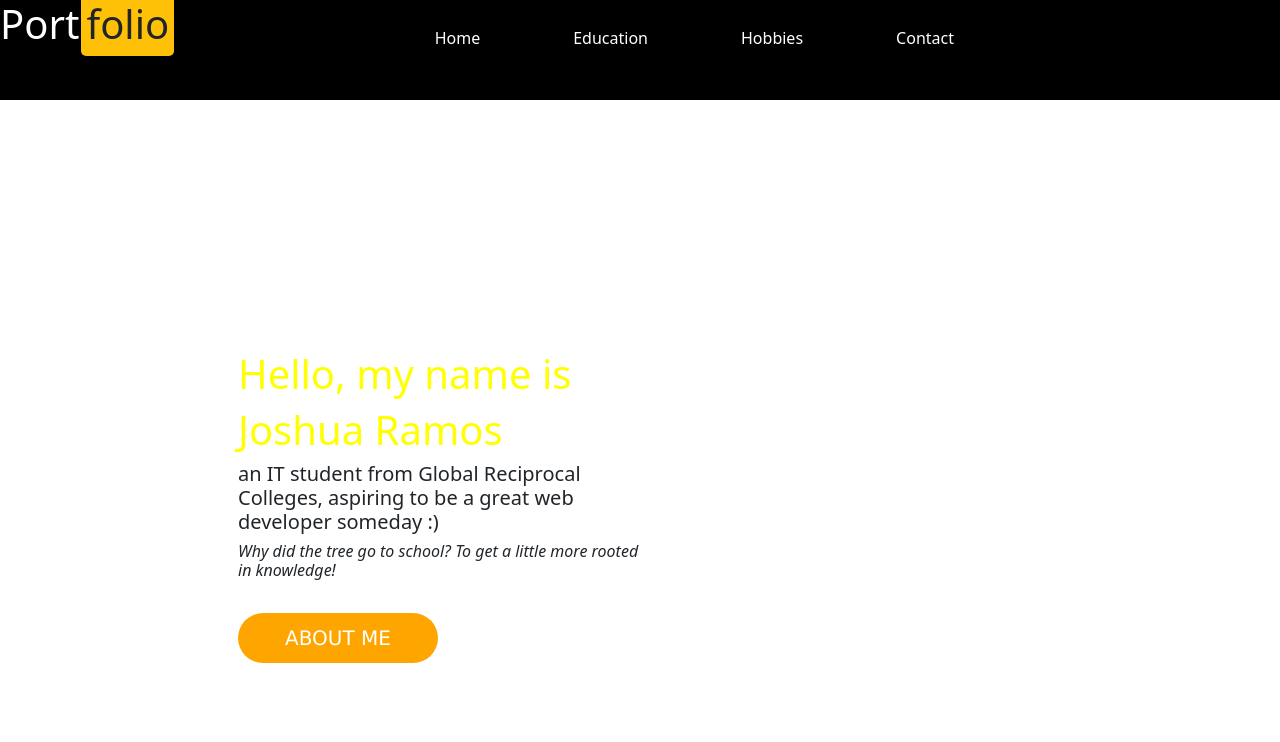
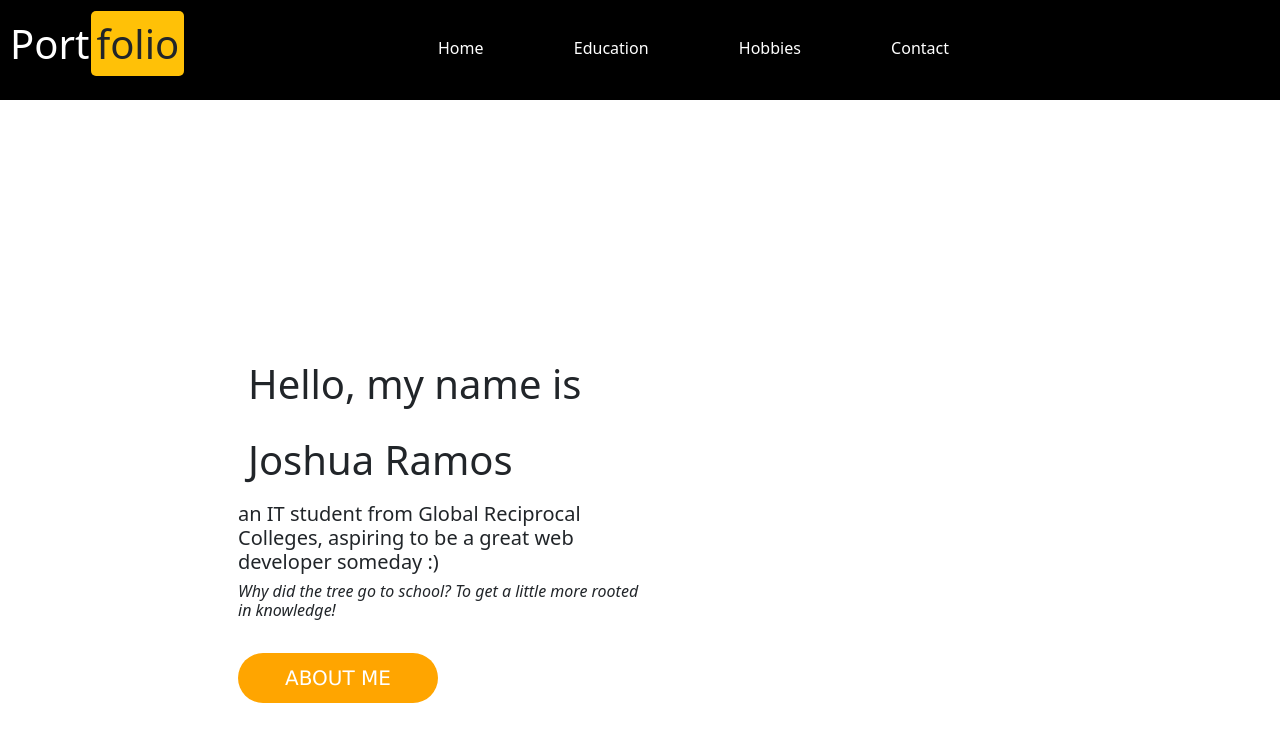
Before and after one commit to MsCheChe/Project, a plain HTML site: page index.html in a window 1280 px wide. Shown: the top 742 px of the page. Drawn offline with nearby package versions, Linux system fonts and the light colour scheme.

Commit message:
Update index.html

```diff
--- a/index.html
+++ b/index.html
@@ -35,9 +35,9 @@
             border-bottom: solid orange 3px;
             color: wheat;
         }
-        h1{
+        .header,h1{
 
-            color: yellow;
+        padding: 10px ;
         }
 
         .Home{
@@ -179,7 +179,7 @@
                         <a href="#" class="g">Home</a>
                         <a href="#">Education</a>
                         <a href="#">Hobbies</a>
-                        <a href="https://mail.google.com/mail/u/0/#inbox?compose=new">Contact</a>
+                        <a href="https://mail.google.com/mail/u/0/#inbox/FMfcgzGxTPChLJHpZsWsQJZgmcSNzbjq?compose=new">Contact</a>
                     </div>
                 </div>
             </div>
```
